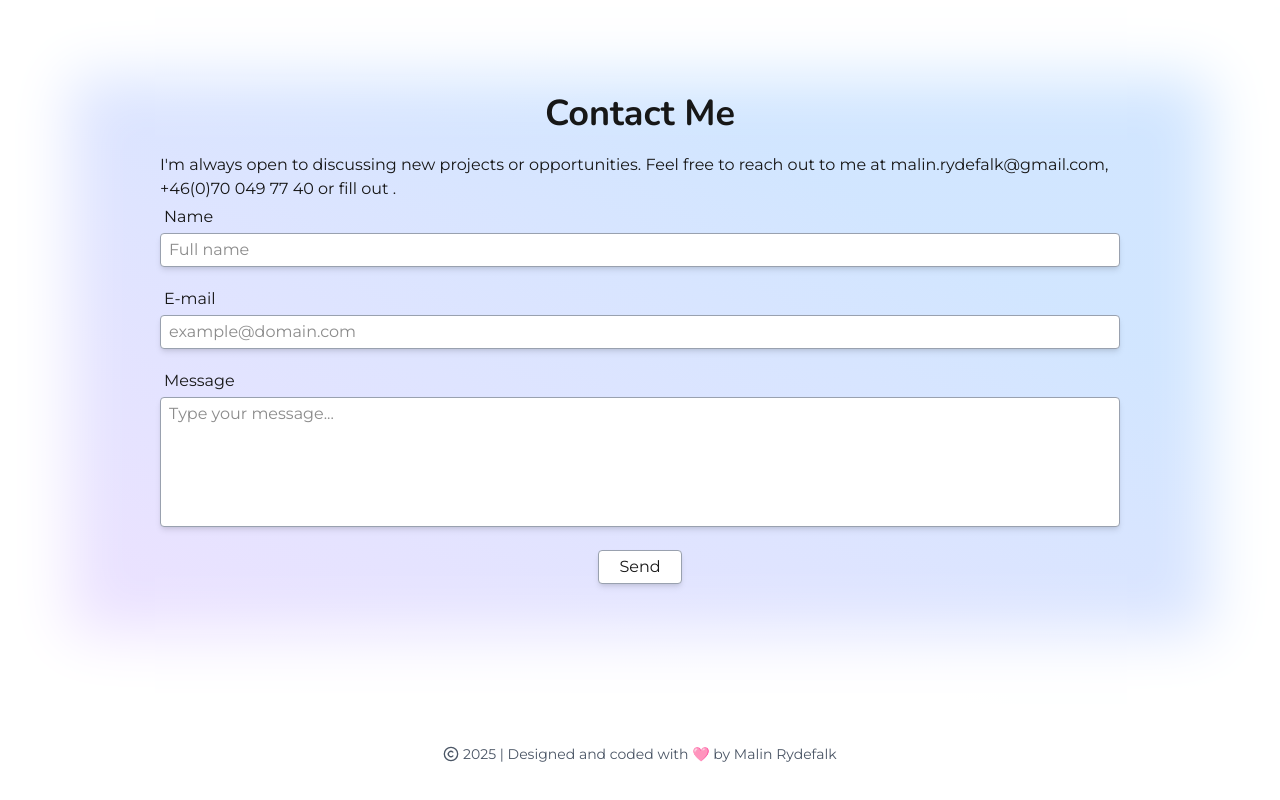
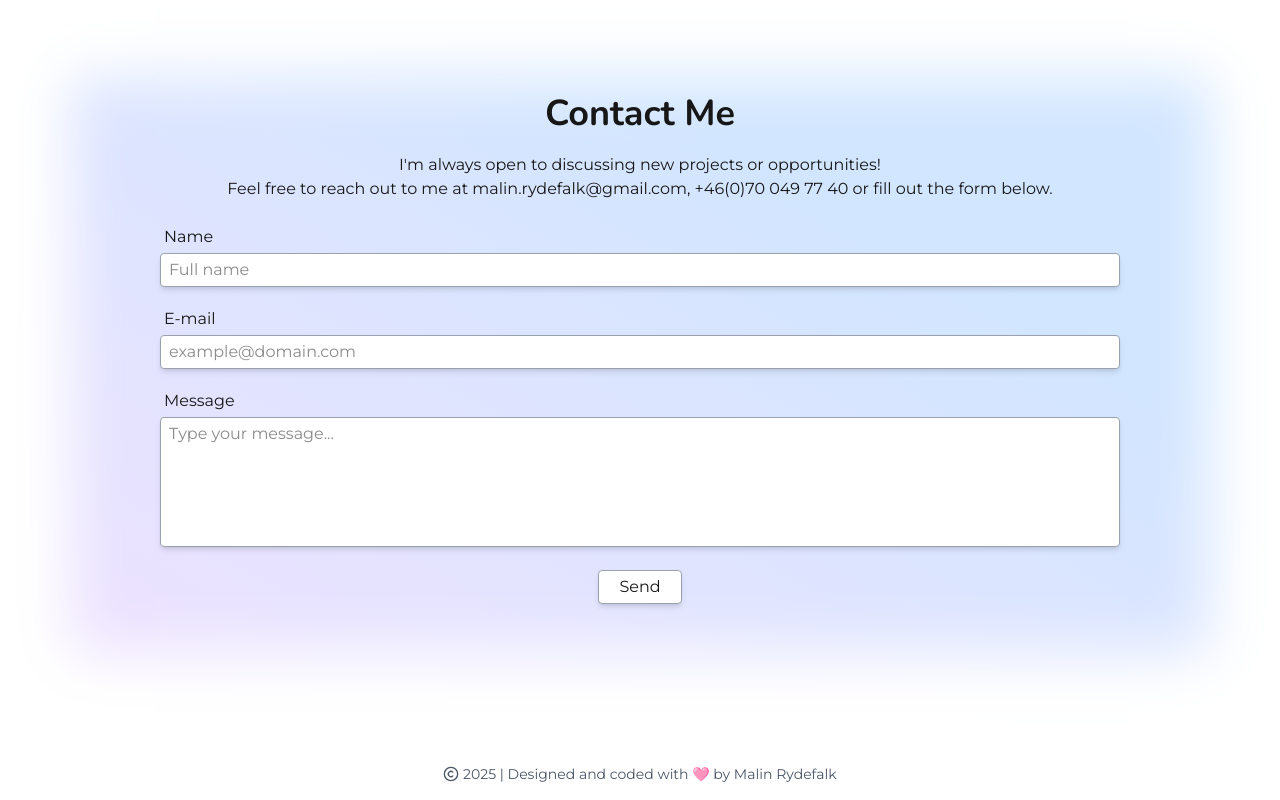
Before and after one commit to malpisen/nextjs-portfolio, a Next.js app: page / in a window 1280 px wide. Shown: the part 1921-2721 px from the top of the page. Built offline with nearby package versions, Linux system fonts and the light colour scheme.

Commit message:
fix: improve contact section text formatting and clarity

```diff
--- a/src/app/page.tsx
+++ b/src/app/page.tsx
@@ -42,16 +42,17 @@ export default async function HomePage() {
         <div className="full-width absolute inset-0 inset-shadow-[0_0_60px_70px_white] bg-gradient-to-bl from-blue-200/70 from-30% to-purple-200/70" />
         <div className="relative">
           <h2>Contact Me</h2>
-          <p>
-            I&apos;m always open to discussing new projects or opportunities.
-            Feel free to reach out to me at
+          <p className="text-center mb-5">
+            I&apos;m always open to discussing new projects or opportunities!
+            <br />
+            Feel free to reach out to me at{" "}
             <Link href="mailto:malin.rydefalk@gmail.com">
-              {" "}
               malin.rydefalk@gmail.com
             </Link>
-            , <Link href="tel:+46700497740">+46(0)70 049 77 40</Link> or fill out .
-            <ContactForm />
+            , <Link href="tel:+46700497740">+46(0)70 049 77 40</Link> or fill
+            out the form below.
           </p>
+          <ContactForm />
         </div>
       </section>
     </>
```
